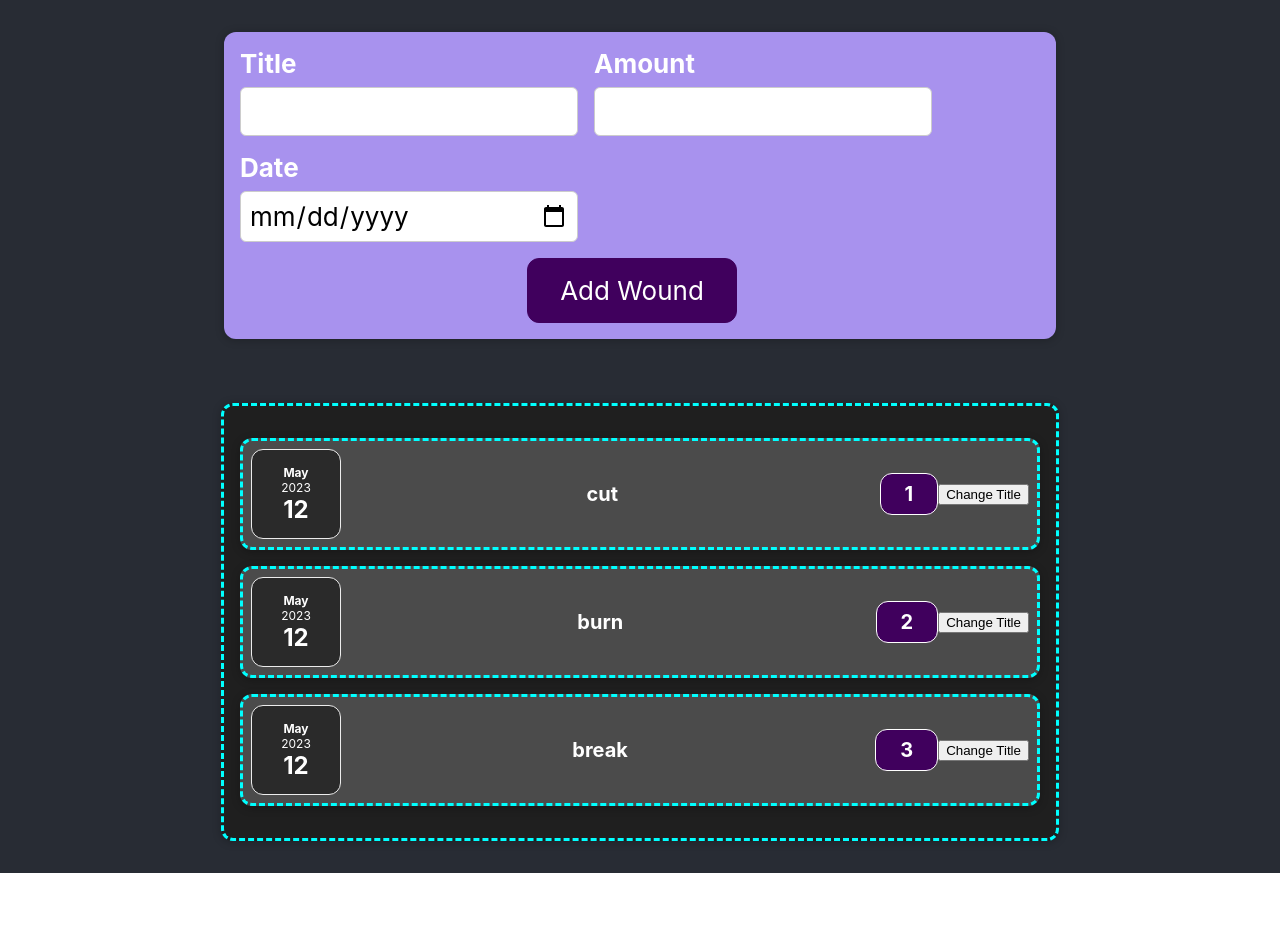
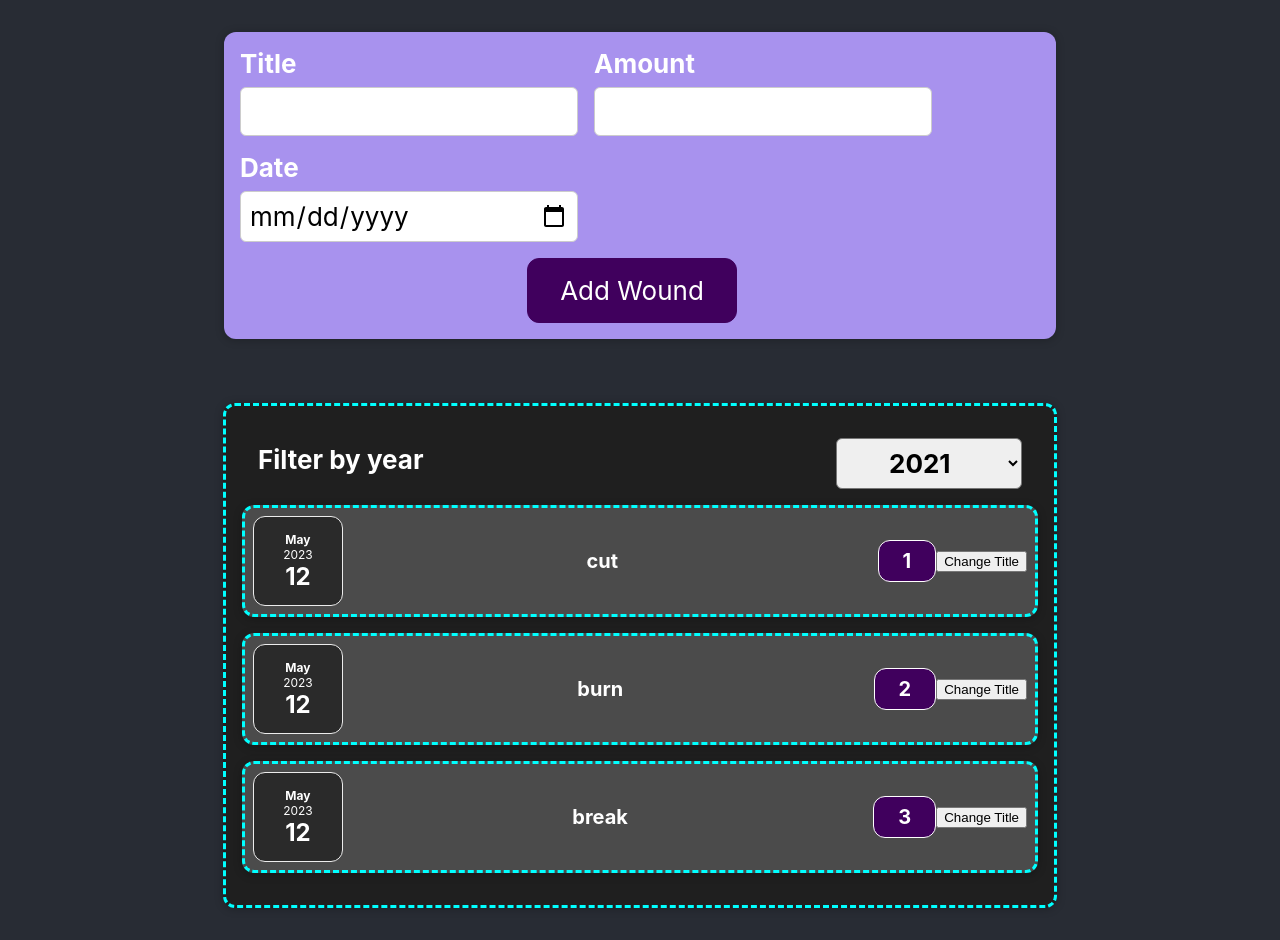
Before and after one commit to jordaninjohnson/get-up-and-go, a React (Create React App) app: page / in a window 1280 px wide. Before the commit the page ends 873 px from the top, so only its background shows below. Built offline with nearby package versions, Linux system fonts and the light colour scheme.

Commit message:
more practice lifting state up

```diff
--- a/src/components/Wounds/Wounds.js
+++ b/src/components/Wounds/Wounds.js
@@ -1,13 +1,23 @@
+import React, { useState } from 'react';
+
 import WoundItem from './WoundItem.js';
 import Card from '../UI/Card.js';
+import WoundsFilter from './WoundsFilter.js';
 import './Wounds.css';
 function Wounds(props) {
+    const [filteredYear, setFilteredYear] = useState('2021');
+    const filterChangeHandler = selectedYear => {
+        setFilteredYear(selectedYear);
+    };
     return (
+        <div>
         <Card className="wounds">
+        <WoundsFilter selected={filteredYear} onChangeFilter={filterChangeHandler}/>
             <WoundItem title={props.wounds[0].title} amount={props.wounds[0].amount} date={props.wounds[0].date}></WoundItem>
             <WoundItem title={props.wounds[1].title} amount={props.wounds[1].amount} date={props.wounds[1].date}></WoundItem>
             <WoundItem title={props.wounds[2].title} amount={props.wounds[2].amount} date={props.wounds[2].date}></WoundItem>
         </Card>
+        </div>
     );
 }
 
--- /dev/null
+++ b/src/components/Wounds/WoundsFilter.css
@@ -0,0 +1,24 @@
+.wounds-filter {
+    color: white;
+    padding: 0 1rem;
+  }
+
+  .wounds-filter__control {
+    display: flex;
+    width: 100%;
+    align-items: center;
+    justify-content: space-between;
+    margin: 1rem 0;
+  }
+
+  .wounds-filter label {
+    font-weight: bold;
+    margin-bottom: 0.5rem;
+  }
+
+  .wounds-filter select {
+    font: inherit;
+    padding: 0.5rem 3rem;
+    font-weight: bold;
+    border-radius: 6px;
+  }
--- /dev/null
+++ b/src/components/Wounds/WoundsFilter.js
@@ -0,0 +1,24 @@
+import React from 'react';
+
+import './WoundsFilter.css';
+
+const WoundsFilter = (props) => {
+    const dropdownChangeHandler = (event) => {
+        props.onChangeFilter(event.target.value);
+    };
+  return (
+    <div className='wounds-filter'>
+      <div className='wounds-filter__control'>
+        <label>Filter by year</label>
+        <select value={props.selected} onChange={dropdownChangeHandler}>
+          <option value='2022'>2022</option>
+          <option value='2021'>2021</option>
+          <option value='2020'>2020</option>
+          <option value='2019'>2019</option>
+        </select>
+      </div>
+    </div>
+  );
+};
+
+export default WoundsFilter;
```
